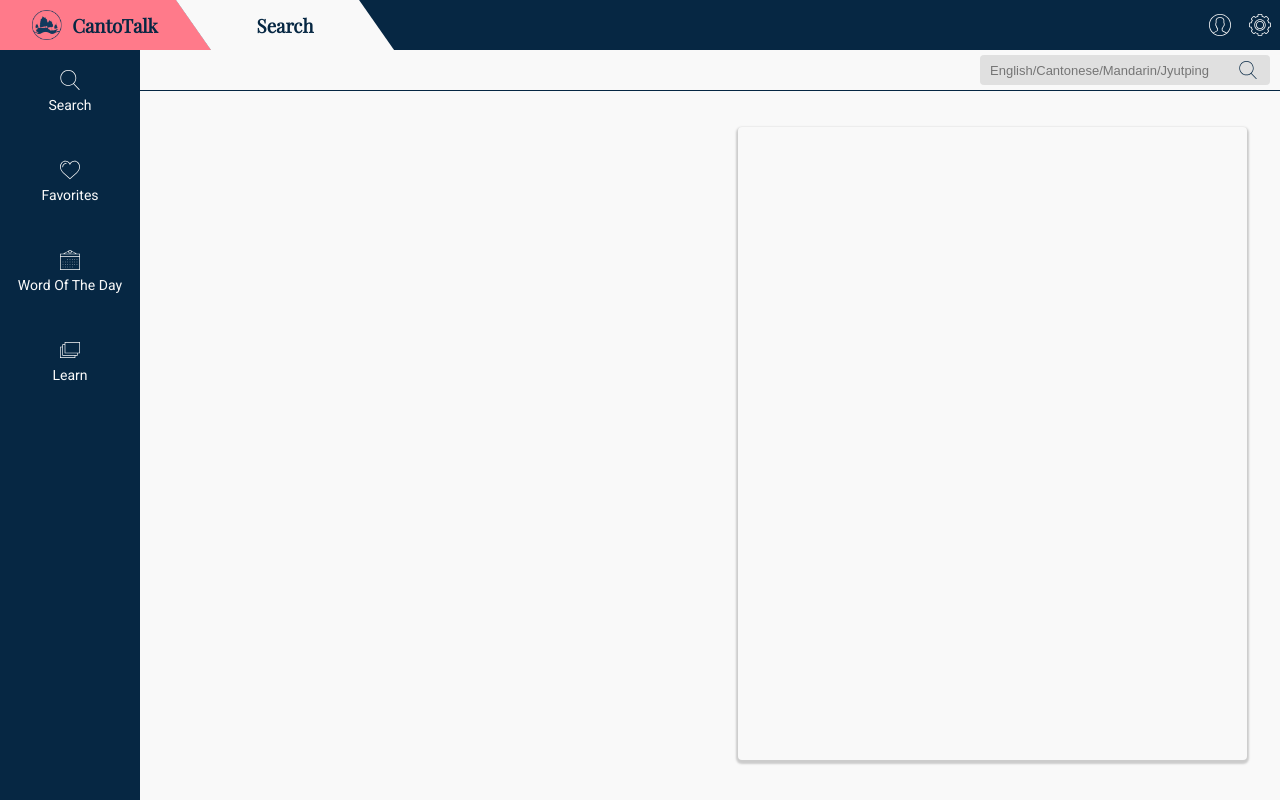
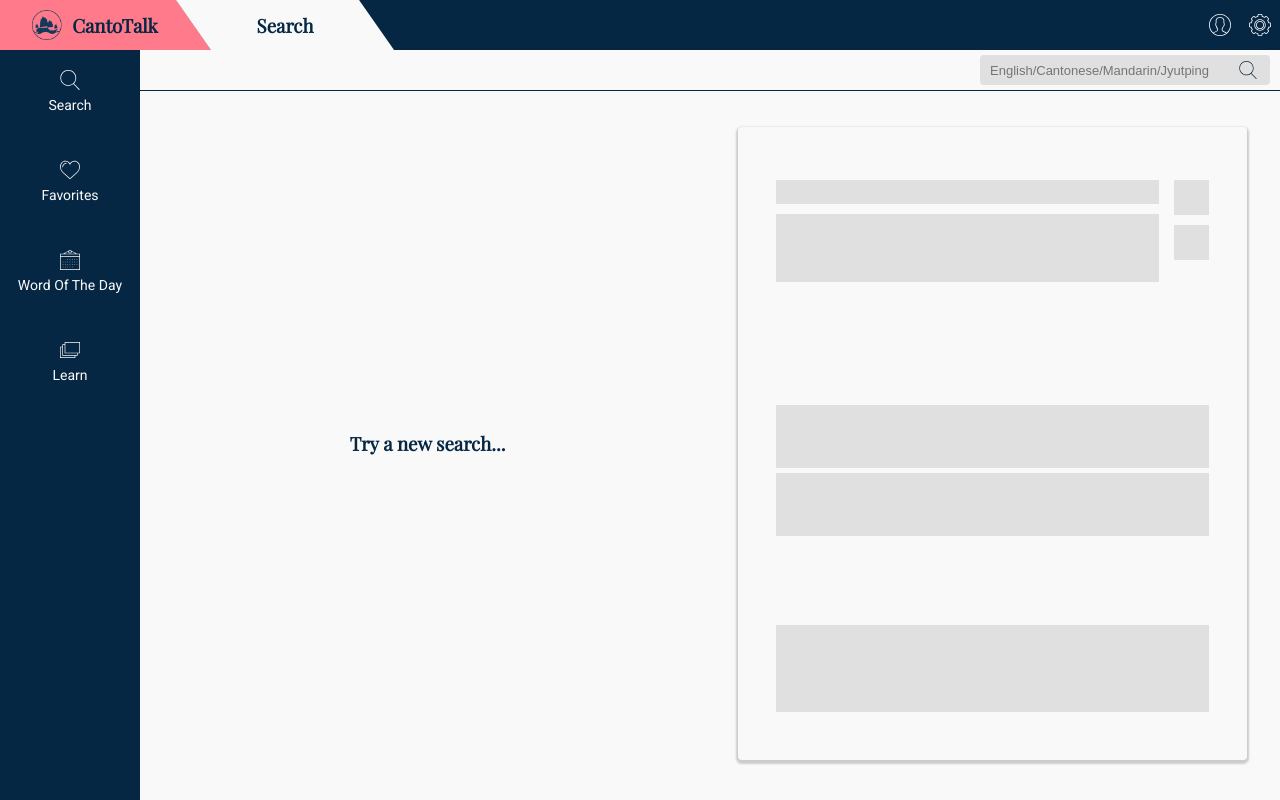
Before and after one commit to brimac1634/CantoWeb, a React (Create React App) app: page / in a window 1280 px wide. Built offline with nearby package versions, Linux system fonts and the light colour scheme.

Commit message:
added place holders to entryView and add ellipses to row.

```diff
--- a/src/Components/EntriesList/EntriesList.js
+++ b/src/Components/EntriesList/EntriesList.js
@@ -6,14 +6,20 @@ const EntryList = ({ entries, selectEntry }) => {
 
 	return (
 		<div className='entry-list'>
-			{entries.map(entry => {
+			{
+				entries.length
+				?   entries.map(entry => {
 						return (
 							<EntryRow
 								selectEntry={selectEntry}
 								entry={entry}
 							/>
 						);
-			})}
+					})
+
+				:   <div className='center-div'><h3>Try a new search...</h3></div>
+
+			}
 		</div>
 	);
 }
--- a/src/Components/EntriesList/EntryRow/EntryRow.css
+++ b/src/Components/EntriesList/EntryRow/EntryRow.css
@@ -12,6 +12,7 @@
 	box-shadow: var(--cantoShadow);
 	transition: all 0.3s ease-in-out;
 	cursor: pointer;
+	white-space: nowrap;
 }
 
 .entry-row:active {
@@ -31,13 +32,18 @@
 	flex-direction: row;
 	justify-content: flex-start;
 	align-items: center;
+
 }
 
 .entry-row p {
 	font-size: 16px;
+	overflow: hidden;
+	text-overflow: ellipsis;
 }
 
 .top-left h3 {
 	font-size: 22px;
 	margin-right: 8px;
+	overflow: hidden;
+	text-overflow: ellipsis;
 }
--- a/src/Components/EntryView/EntryView.css
+++ b/src/Components/EntryView/EntryView.css
@@ -19,6 +19,8 @@
 	overflow-y: auto;
 }
 
+
+
 .entry-btn-container {
 	position: absolute;
 	width: 35px;
@@ -28,6 +30,10 @@
 	display: flex;
 	flex-direction: column;
 	justify-content: center;
+}
+
+.top-group {
+	margin-right: 50px;
 }
 
 .inner-entry-view p {
--- a/src/Components/EntryView/EntryView.js
+++ b/src/Components/EntryView/EntryView.js
@@ -67,7 +67,7 @@ const EntryView = (props) => {
 								<Icon icon='speaker-5' width='35' iconStyle='dark'/>
 							</button>
 						</div>
-						<div>
+						<div className='top-group'>
 							<div className='canto-class'>
 								<h3>{cantoword}</h3>
 								<p>{clLabel}{classifier}</p>
@@ -84,7 +84,28 @@ const EntryView = (props) => {
 							<div><p>{englishsentence}</p></div>
 						</div>
 					</div>
-				:   <div></div>}
+				:   <div className='inner-entry-view'>
+						<div className='entry-btn-container'>
+							<div className='ghost-div'/>
+							<div className='ghost-div'/>
+						</div>
+						<div className='top-group'>
+							<div className='canto-class'>
+								<div className='ghost-div'>&nbsp;</div>
+								<div className='ghost-div'>&nbsp;</div>
+							</div>
+							<div className='ghost-div'>&nbsp;</div>
+						</div>
+						<div>
+							<div className='ghost-div'>&nbsp;</div>
+							<div className='ghost-div'>&nbsp;</div>
+						</div>
+						<div>
+							<div className='ghost-div'>&nbsp;</div>
+							<div className='ghost-div'>&nbsp;</div>
+							<div className='ghost-div'>&nbsp;</div>
+						</div>
+					</div>}
 		</div>
 
 	);
--- a/src/Containers/Search/Search.js
+++ b/src/Containers/Search/Search.js
@@ -24,9 +24,16 @@ class Search extends Component {
 			})
 				.then(res => res.json())
 				.then(entries => {
-					this.setState({
-						entries: entries
-					})
+					console.log(entries)
+					if (entries.length) {
+						this.setState({
+							entries: entries
+						})
+					} else {
+						this.setState({
+							entries: []
+						})
+					}
 				})
 				.catch(err => console.log('unable to retrieve entries'))
 		} else {
@@ -34,7 +41,6 @@ class Search extends Component {
 				entries: []
 			})
 		}
-
 	}
 
 	handleEntrySelect = (entry) => {
--- a/src/index.css
+++ b/src/index.css
@@ -77,6 +77,21 @@ code {
   color: var(--cantoWhite);
 }
 
+.center-div {
+  width: 100%;
+  height: 100%;
+  display: flex;
+  justify-content: center;
+  align-items: center;
+}
+
+.ghost-div {
+  width: 100%;
+  height: 100%;
+  background: #e0e0e0;
+  margin: 5px 0;
+}
+
 /*--------Scroll Bar------------*/
 
 /* width */
```
Lines whose indentation alone changed are shown as unchanged.
